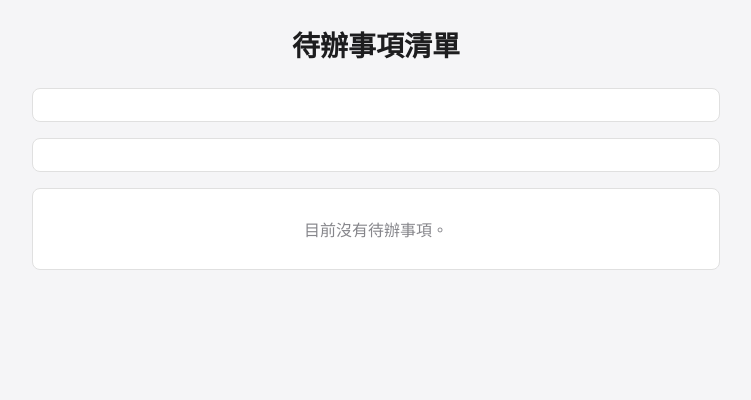
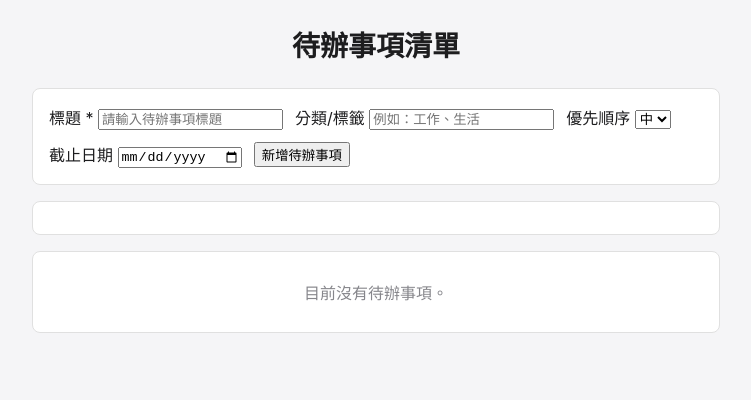
Before and after one commit to flyqazwsx/todo-list-demo, a plain HTML site: page index.html in a window 1280 px wide. Shown: the whole page, without its empty margins (264-1015 px from the left). Drawn offline with Linux system fonts and the light colour scheme.

Commit message:
Issue #3: 新增待辦事項表單欄位（標題／分類／優先順序／截止日期）
在 #todo-form 容器內加入標題（必填）、分類/標籤、優先順序（高/中/低）、
截止日期（可留空）欄位與送出按鈕，並預留表單錯誤提示元素。

```diff
--- a/index.html
+++ b/index.html
@@ -15,8 +15,36 @@
     <main class="app-main">
       <!-- 新增待辦事項表單容器（表單細節於 Issue #3 實作） -->
       <section class="todo-form-section" aria-label="新增待辦事項">
-        <form id="todo-form" class="todo-form">
-          <!-- 表單欄位（標題／分類／優先順序／截止日期）將於 Issue #3 加入 -->
+        <form id="todo-form" class="todo-form" novalidate>
+          <div class="form-field form-field-title">
+            <label for="todo-title">標題 <span class="required">*</span></label>
+            <input type="text" id="todo-title" name="title" placeholder="請輸入待辦事項標題" />
+          </div>
+
+          <div class="form-field">
+            <label for="todo-category">分類/標籤</label>
+            <input type="text" id="todo-category" name="category" placeholder="例如：工作、生活" />
+          </div>
+
+          <div class="form-field">
+            <label for="todo-priority">優先順序</label>
+            <select id="todo-priority" name="priority">
+              <option value="high">高</option>
+              <option value="medium" selected>中</option>
+              <option value="low">低</option>
+            </select>
+          </div>
+
+          <div class="form-field">
+            <label for="todo-due-date">截止日期</label>
+            <input type="date" id="todo-due-date" name="dueDate" />
+          </div>
+
+          <div class="form-field form-field-submit">
+            <button type="submit">新增待辦事項</button>
+          </div>
+
+          <p id="todo-form-error" class="todo-form-error" role="alert" hidden></p>
         </form>
       </section>
 
```
